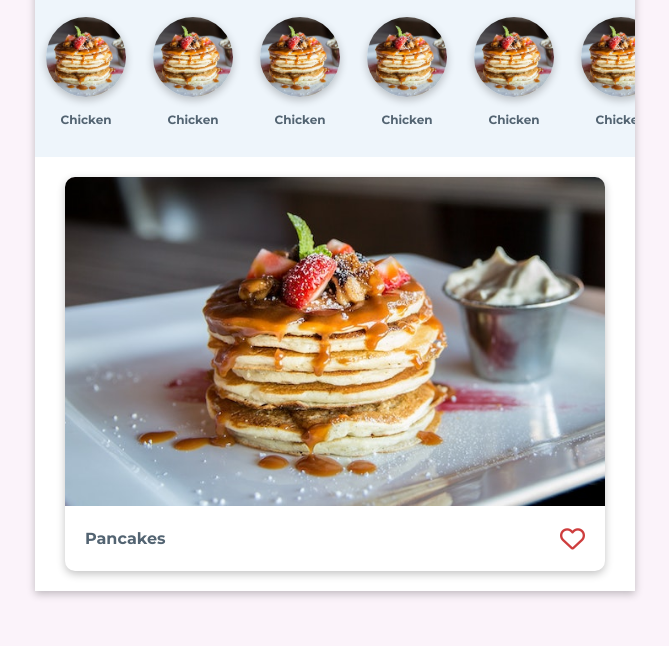
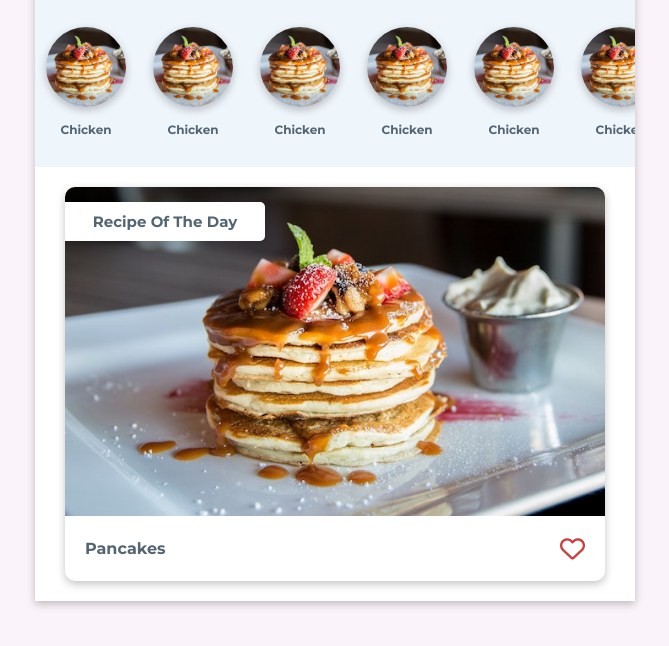
Before and after one commit to zilva149/js-recipes-app, a website: page public/index.html in a window 1280 px wide. Shown: the part 162-808 px from the top of the page, without its empty margins (305-974 px from the left). Drawn offline with Linux system fonts and the light colour scheme.

Commit message:
recipe of the day display - done

```diff
--- a/public/assets/css/app.css
+++ b/public/assets/css/app.css
@@ -24,6 +24,7 @@ body *,
 html {
   min-height: 100vh;
   height: 100%;
+  padding: 1rem 0;
   font-family: "Montserrat", sans-serif;
   font-size: 10px;
   color: var(--font-primary);
@@ -204,7 +205,7 @@ img {
   box-shadow: var(--box-shadow);
 }
 
-/* RECIPES */
+/* RECIPE */
 
 .recipe {
   border-radius: 10px;
@@ -228,3 +229,24 @@ img {
 .recipe-footer i.hidden {
   display: none;
 }
+
+/* RECIPE OF THE DAY */
+
+.recipe-of-the-day {
+  position: relative;
+}
+
+.recipe-of-the-day::before {
+  content: "Recipe Of The Day";
+  font-size: 1.5rem;
+  font-weight: 700;
+  text-align: center;
+  position: absolute;
+  top: 15px;
+  left: 0;
+  padding: 1rem;
+  width: 200px;
+  border-radius: 0 5px 5px 0;
+  box-shadow: var(--box-shadow);
+  background-color: #fff;
+}
```
